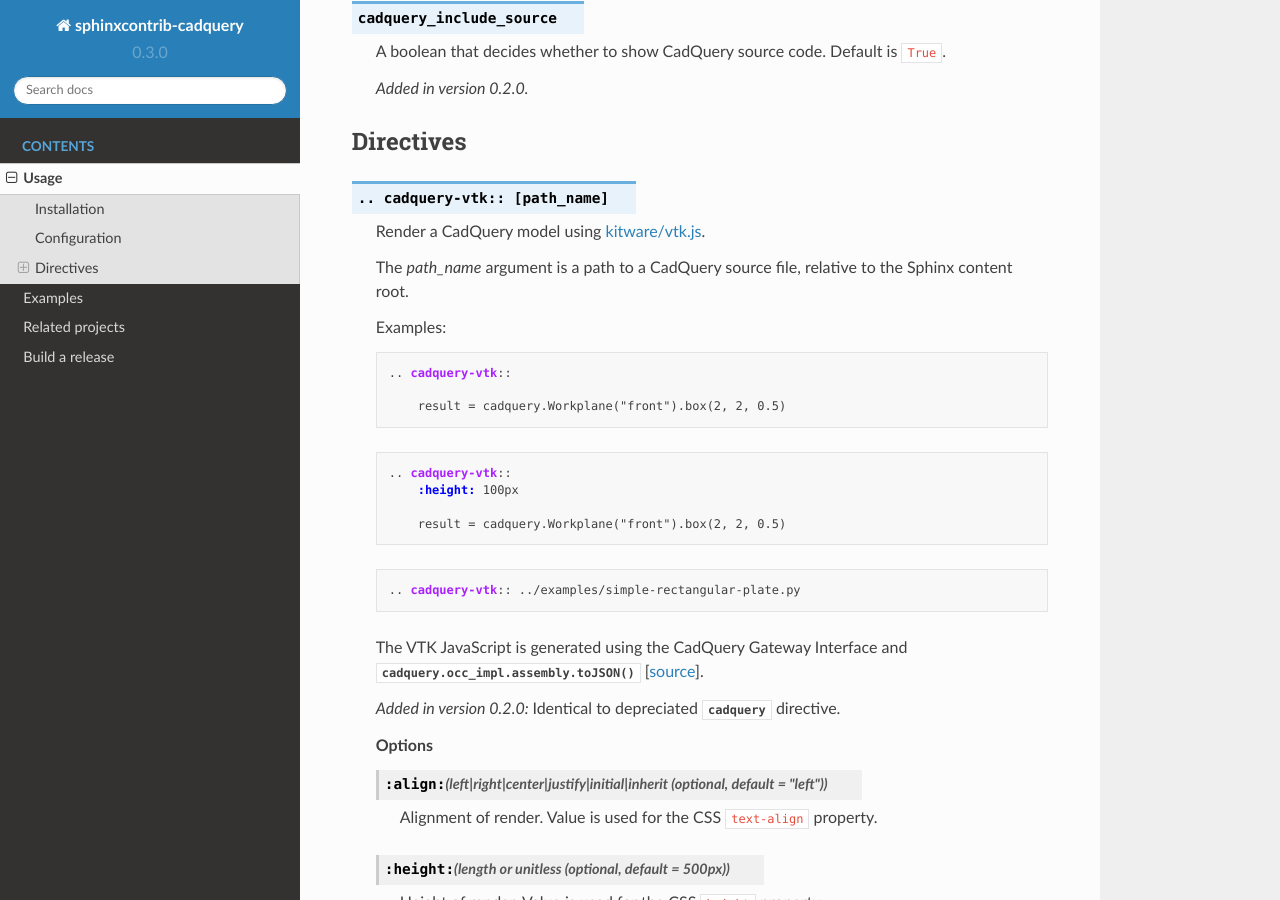
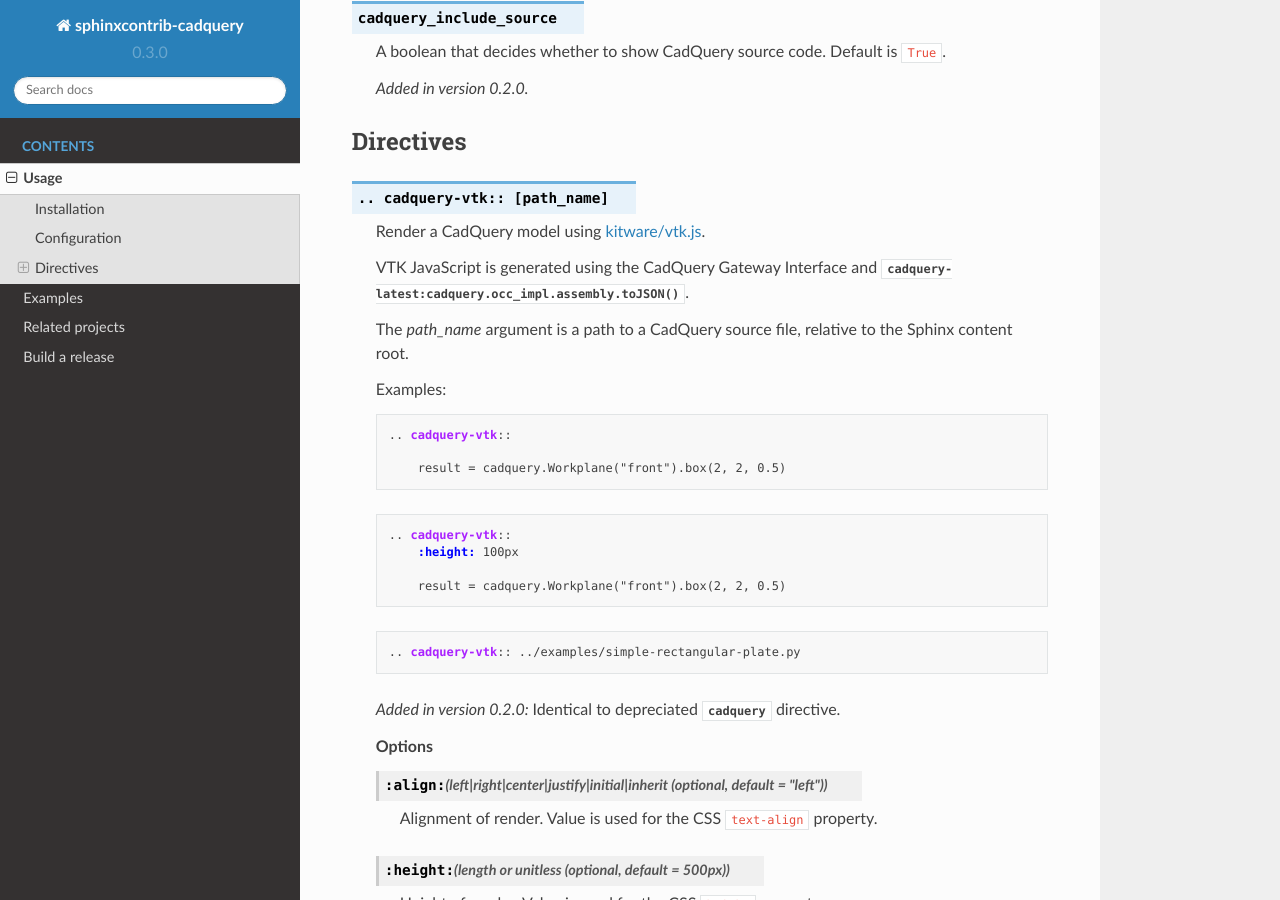
Before and after one commit to sethfischer/sphinxcontrib-cadquery, a Sphinx documentation site: the page built from docs/usage.rst, in a window 1280 px wide and 900 px high, scrolled down 777 px. Built offline with Sphinx 7.4.7 and the Read the Docs theme 2.0.0, drawn with Linux system fonts in a browser that asks for light colours; the version number is read from the project's files by our own code.

Commit message:
docs: intersphinx link to cadquery tojson

```diff
--- a/docs/related.rst
+++ b/docs/related.rst
@@ -11,7 +11,7 @@
 :PyPI: Included in CadQuery core.
 :Renderer: `vtk.js`_
 :Exporters:
-    * ``cadquery.occ_impl.assembly.toJSON``
+    * :func:`cadquery-latest:cadquery.occ_impl.assembly.toJSON`
     * :doc:`CadQuery SVG exporter <cadquery-latest:importexport>`
 
 This was modified for the initial release of *sphinxcontrib-cadquery*.
--- a/docs/usage.rst
+++ b/docs/usage.rst
@@ -57,6 +57,9 @@
 
     Render a CadQuery model using `kitware/vtk.js`_.
 
+    VTK JavaScript is generated using the :doc:`CadQuery Gateway Interface <cadquery-latest:cqgi>`
+    and :func:`cadquery-latest:cadquery.occ_impl.assembly.toJSON`.
+
     The *path_name* argument is a path to a CadQuery source file,
     relative to the Sphinx content root.
 
@@ -79,8 +82,6 @@
 
         .. cadquery-vtk:: ../examples/simple-rectangular-plate.py
 
-    The VTK JavaScript is generated using the :doc:`CadQuery Gateway Interface <cadquery-latest:cqgi>`
-    and :func:`cadquery.occ_impl.assembly.toJSON` [`source`_].
 
     .. versionadded:: 0.2.0
         Identical to depreciated :rst:dir:`cadquery` directive.
@@ -156,4 +157,3 @@
 
 
 .. _`kitware/vtk.js`: https://kitware.github.io/vtk-js/
-.. _`source`: https://cadquery.readthedocs.io/en/latest/_modules/cadquery/occ_impl/assembly.html
```
